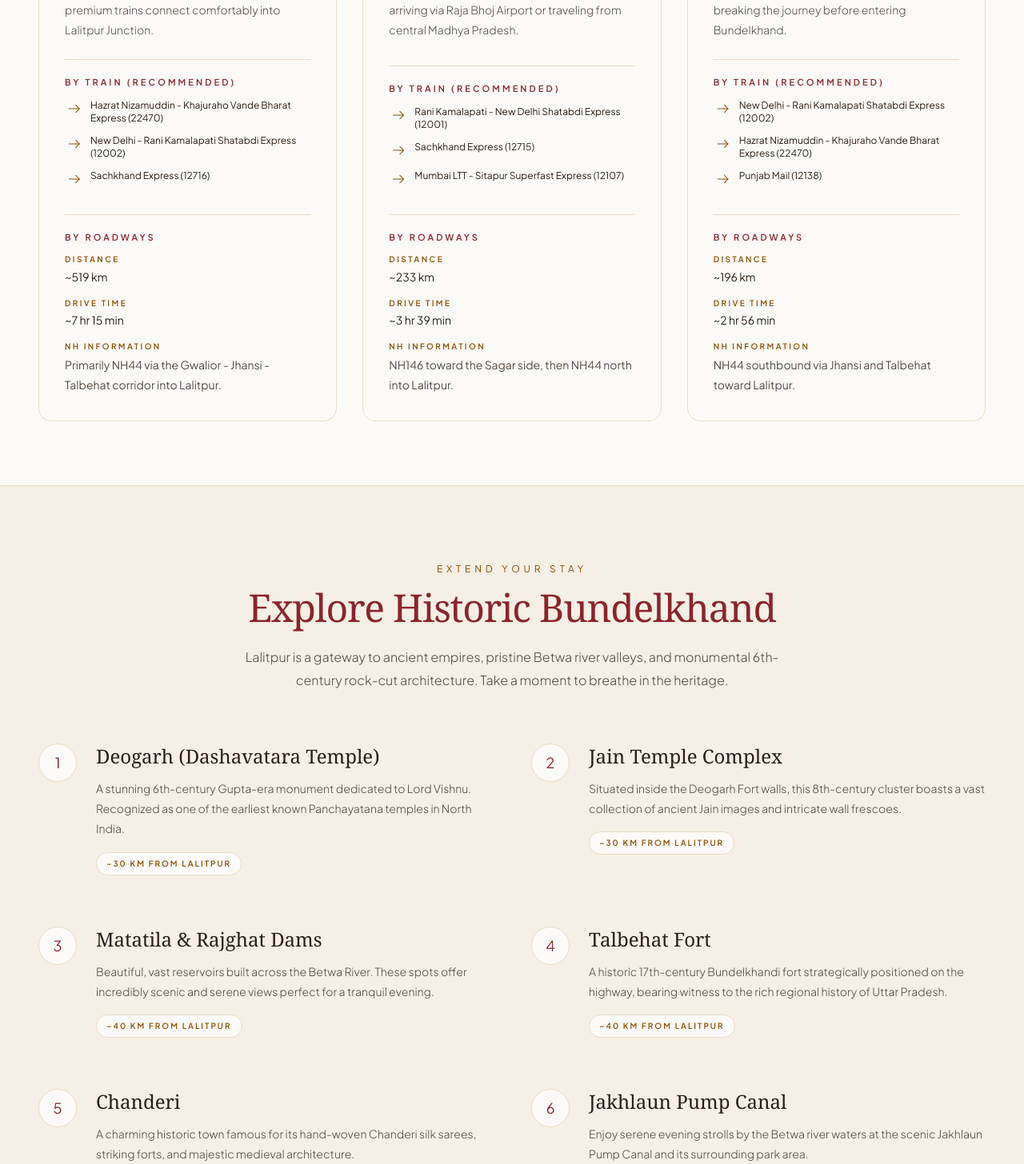
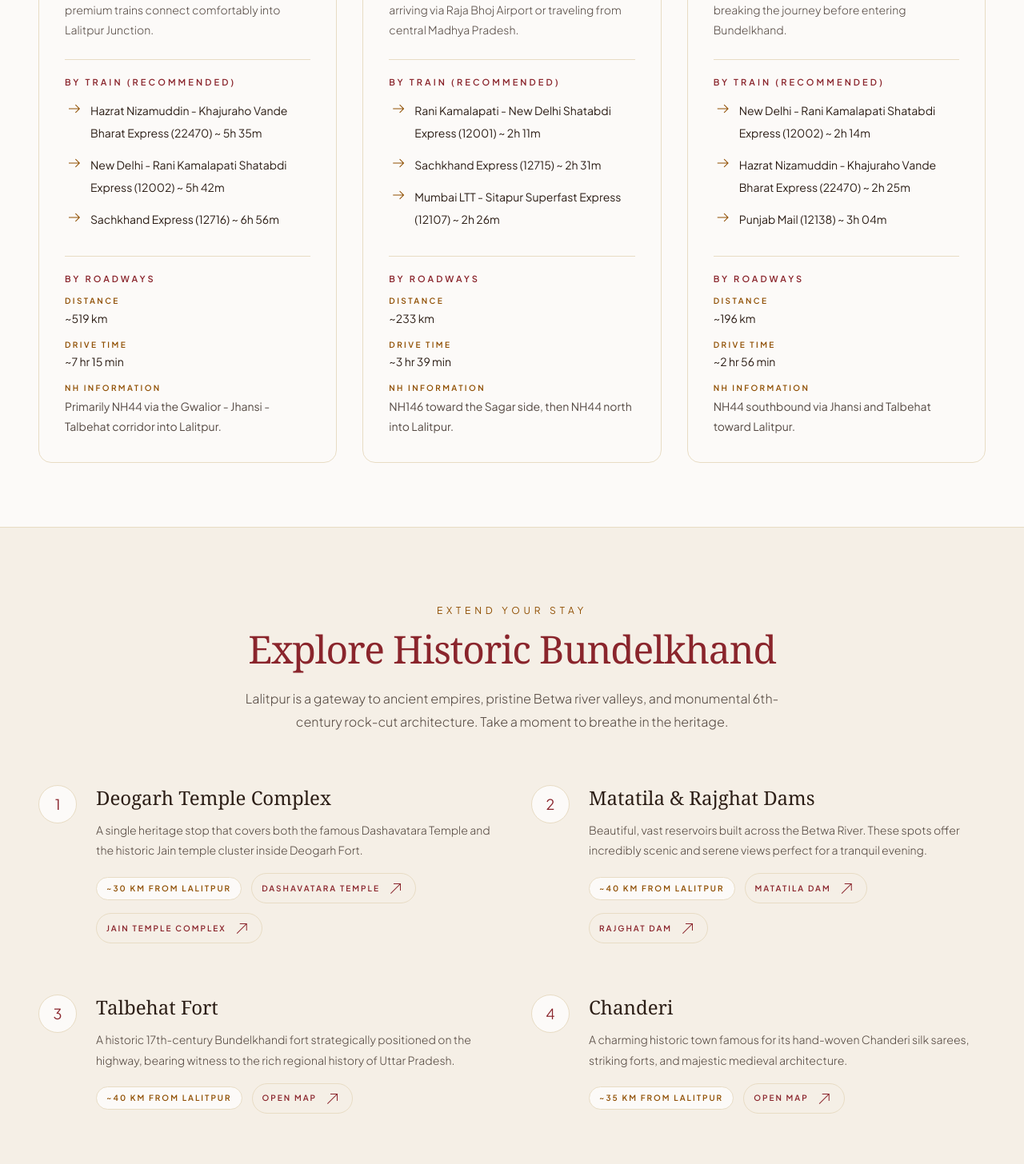
Before and after one commit to modiprabal/prabal-ki-shaadi, a Next.js app: page /travel in a window 1280 px wide. Shown: the part 1080-2536 px from the top of the page at 80% size. Built offline with nearby package versions, Linux system fonts and the light colour scheme.

Commit message:
feat: implement cinematic hero section with framer-motion animations and countdown timer

```diff
--- a/src/app/travel/page.tsx
+++ b/src/app/travel/page.tsx
@@ -13,9 +13,9 @@ export default function TravelPage() {
       description:
         "Best overall option for most guests. Direct premium trains connect comfortably into Lalitpur Junction.",
       trains: [
-        "Hazrat Nizamuddin - Khajuraho Vande Bharat Express (22470)",
-        "New Delhi - Rani Kamalapati Shatabdi Express (12002)",
-        "Sachkhand Express (12716)",
+        "Hazrat Nizamuddin - Khajuraho Vande Bharat Express (22470) ~ 5h 35m",
+        "New Delhi - Rani Kamalapati Shatabdi Express (12002) ~ 5h 42m",
+        "Sachkhand Express (12716) ~ 6h 56m",
       ],
     },
     {
@@ -23,9 +23,9 @@ export default function TravelPage() {
       description:
         "A convenient short rail journey if you are arriving via Raja Bhoj Airport or traveling from central Madhya Pradesh.",
       trains: [
-        "Rani Kamalapati - New Delhi Shatabdi Express (12001)",
-        "Sachkhand Express (12715)",
-        "Mumbai LTT - Sitapur Superfast Express (12107)",
+        "Rani Kamalapati - New Delhi Shatabdi Express (12001) ~ 2h 11m",
+        "Sachkhand Express (12715) ~ 2h 31m",
+        "Mumbai LTT - Sitapur Superfast Express (12107) ~ 2h 26m",
       ],
     },
     {
@@ -33,9 +33,9 @@ export default function TravelPage() {
       description:
         "Useful as a regional rail gateway if you prefer breaking the journey before entering Bundelkhand.",
       trains: [
-        "New Delhi - Rani Kamalapati Shatabdi Express (12002)",
-        "Hazrat Nizamuddin - Khajuraho Vande Bharat Express (22470)",
-        "Punjab Mail (12138)",
+        "New Delhi - Rani Kamalapati Shatabdi Express (12002) ~ 2h 14m",
+        "Hazrat Nizamuddin - Khajuraho Vande Bharat Express (22470) ~ 2h 25m",
+        "Punjab Mail (12138) ~ 3h 04m",
       ],
     },
   ];
@@ -68,39 +68,78 @@ export default function TravelPage() {
 
   const attractions = [
     {
-      name: "Deogarh (Dashavatara Temple)",
-      desc: "A stunning 6th-century Gupta-era monument dedicated to Lord Vishnu. Recognized as one of the earliest known Panchayatana temples in North India.",
+      name: "Deogarh Temple Complex",
+      desc: "A single heritage stop that covers both the famous Dashavatara Temple and the historic Jain temple cluster inside Deogarh Fort.",
       distance: "~30 km from Lalitpur",
-    },
-    {
-      name: "Jain Temple Complex",
-      desc: "Situated inside the Deogarh Fort walls, this 8th-century cluster boasts a vast collection of ancient Jain images and intricate wall frescoes.",
-      distance: "~30 km from Lalitpur",
+      mapLinks: [
+        {
+          label: "Dashavatara Temple",
+          url: "https://www.google.com/maps/search/?api=1&query=Dashavatara+Temple+Deogarh+Lalitpur",
+        },
+        {
+          label: "Jain Temple Complex",
+          url: "https://www.google.com/maps/search/?api=1&query=Jain+Temple+Deogarh+Lalitpur",
+        },
+      ],
     },
     {
       name: "Matatila & Rajghat Dams",
       desc: "Beautiful, vast reservoirs built across the Betwa River. These spots offer incredibly scenic and serene views perfect for a tranquil evening.",
       distance: "~40 km from Lalitpur",
+      mapLinks: [
+        {
+          label: "Matatila Dam",
+          url: "https://www.google.com/maps/search/?api=1&query=Matatila+Dam+Lalitpur",
+        },
+        {
+          label: "Rajghat Dam",
+          url: "https://www.google.com/maps/search/?api=1&query=Rajghat+Dam+Lalitpur",
+        },
+      ],
     },
     {
       name: "Talbehat Fort",
       desc: "A historic 17th-century Bundelkhandi fort strategically positioned on the highway, bearing witness to the rich regional history of Uttar Pradesh.",
       distance: "~40 km from Lalitpur",
+      mapLinks: [
+        {
+          label: "Open Map",
+          url: "https://www.google.com/maps/search/?api=1&query=Talbehat+Fort+Lalitpur",
+        },
+      ],
     },
     {
       name: "Chanderi",
       desc: "A charming historic town famous for its hand-woven Chanderi silk sarees, striking forts, and majestic medieval architecture.",
       distance: "~35 km from Lalitpur",
+      mapLinks: [
+        {
+          label: "Open Map",
+          url: "https://www.google.com/maps/search/?api=1&query=Chanderi+Madhya+Pradesh",
+        },
+      ],
     },
     {
       name: "Jakhlaun Pump Canal",
       desc: "Enjoy serene evening strolls by the Betwa river waters at the scenic Jakhlaun Pump Canal and its surrounding park area.",
       distance: "~24 km from Lalitpur",
+      mapLinks: [
+        {
+          label: "Open Map",
+          url: "https://www.google.com/maps/search/?api=1&query=Jakhlaun+Lalitpur",
+        },
+      ],
     },
     {
       name: "Govind Sagar Dam & Parks",
       desc: "For local relaxation within city limits, visit the beautiful Govind Sagar Dam or take a quiet evening walk through the parks in Civil Lines.",
       distance: "Local (Lalitpur)",
+      mapLinks: [
+        {
+          label: "Open Map",
+          url: "https://www.google.com/maps/search/?api=1&query=Govind+Sagar+Dam+Lalitpur",
+        },
+      ],
     },
   ];
 
@@ -226,7 +265,7 @@ export default function TravelPage() {
                       {hub.trains.map((train) => (
                         <li
                           key={train}
-                          className="flex items-start gap-2 text-xs text-[#2C1E16] font-plus-jakarta"
+                          className="flex items-start gap-2 text-sm leading-7 text-[#2C1E16] font-plus-jakarta"
                         >
                           <span
                             className="material-symbols-outlined text-[14px] text-[#8F4E00]"
@@ -303,9 +342,28 @@ export default function TravelPage() {
                     <p className="mb-4 text-sm font-light leading-[1.8] text-[#2C1E16]/80 font-plus-jakarta">
                       {item.desc}
                     </p>
-                    <span className="inline-flex items-center gap-2 rounded-full border border-[#E8DCC4] bg-[#FCFAF8] px-3 py-1.5 font-plus-jakarta text-[10px] font-semibold uppercase tracking-[0.2em] text-[#8F4E00]">
-                      {item.distance}
-                    </span>
+                    <div className="flex flex-wrap items-center gap-3">
+                      <span className="inline-flex items-center gap-2 rounded-full border border-[#E8DCC4] bg-[#FCFAF8] px-3 py-1.5 font-plus-jakarta text-[10px] font-semibold uppercase tracking-[0.2em] text-[#8F4E00]">
+                        {item.distance}
+                      </span>
+                      {item.mapLinks.map((mapLink) => (
+                        <a
+                          key={mapLink.url}
+                          href={mapLink.url}
+                          target="_blank"
+                          rel="noopener noreferrer"
+                          className="inline-flex items-center gap-2 rounded-full border border-[#E8DCC4] bg-transparent px-3 py-1.5 font-plus-jakarta text-[10px] font-semibold uppercase tracking-[0.2em] text-[#8A252C] transition-colors duration-300 hover:bg-[#FCFAF8]"
+                        >
+                          {mapLink.label}
+                          <span
+                            className="material-symbols-outlined text-[14px]"
+                            style={{ fontVariationSettings: "'wght' 200" }}
+                          >
+                            north_east
+                          </span>
+                        </a>
+                      ))}
+                    </div>
                   </div>
                 </div>
               ))}
```
